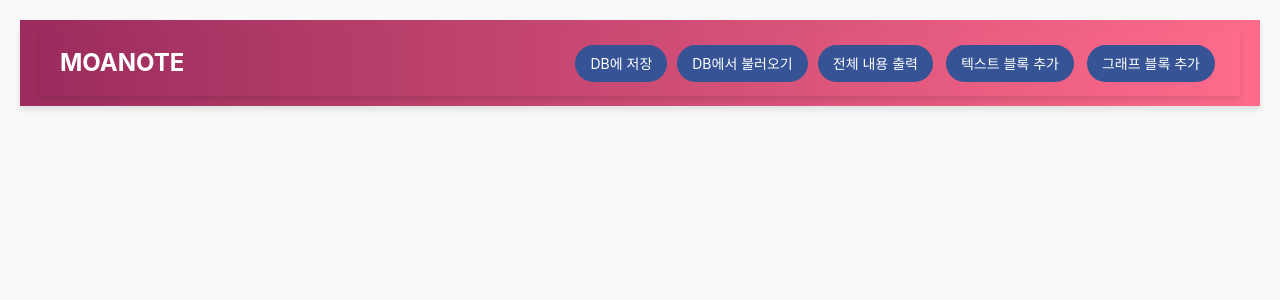
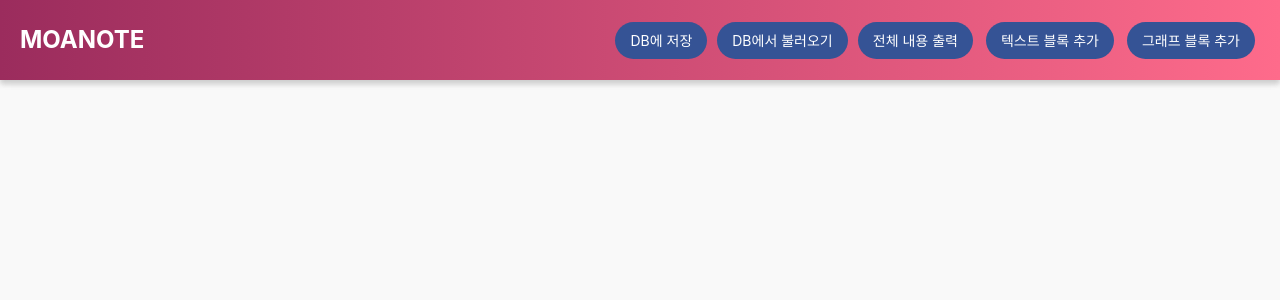
Before and after one commit to CBNU-MoaNote-CapstonDesign/front-demo2, a React (Create React App) app: page / in a window 1280 px wide. Shown: the top 300 px of the page. Built offline with nearby package versions, Linux system fonts and the light colour scheme.

Commit message:
css(Navbar) : Navbar 상단 고정 및 넓이 100%
- Navbar의 넓이가 상단에 꽉 차도록 하고, 상단에 고정되도록 했습니다.

```diff
--- a/src/assets/css/index.css
+++ b/src/assets/css/index.css
@@ -14,6 +14,7 @@ body {
   justify-content: center;
   width: 100%;
   padding: 20px;
+  padding-top:100px;
 }
 
 /* 네비게이션 바 스타일 */
@@ -22,6 +23,11 @@ body {
   color: white;
   padding: 10px 20px;
   box-shadow: 0px 4px 6px rgba(0, 0, 0, 0.1);
+  position: fixed;
+  top: 0;
+  left: 0;
+  right: 0;
+  height: 80px;
 }
 
 .navbar-brand {
```
